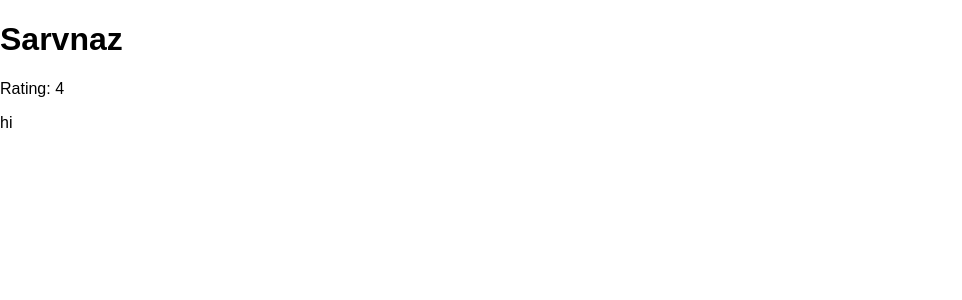
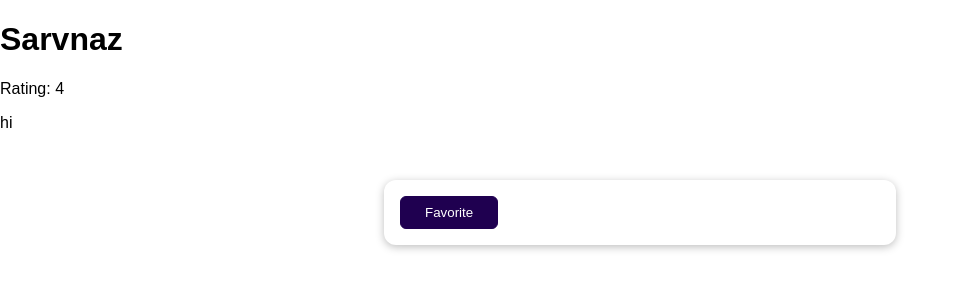
Before and after one commit to Sakas19/Feedback, a Django app: page /reviews/1 in a window 1280 px wide. Shown: the top 300 px of the page, without its empty margins (0-962 px from the left). Run offline with Django 5.2, Linux system fonts and the light colour scheme; data comes from the database, SQL or seed files in the repository.

Commit message:
added favorite button

```diff
--- a/reviews/templates/reviews/single_review.html
+++ b/reviews/templates/reviews/single_review.html
@@ -6,4 +6,8 @@
   <h1>{{ review.user_name }}</h1>
   <p>Rating: {{ review.rating }}</p>
   <p>{{ review.review_text }}</p>
+  <form action="/reviews/favorite" method="POST">
+    <input type="hidden" name="review_id" value="{{ revire.id }}">
+    <button>Favorite</button>
+  </form>
 {% endblock %}
```
